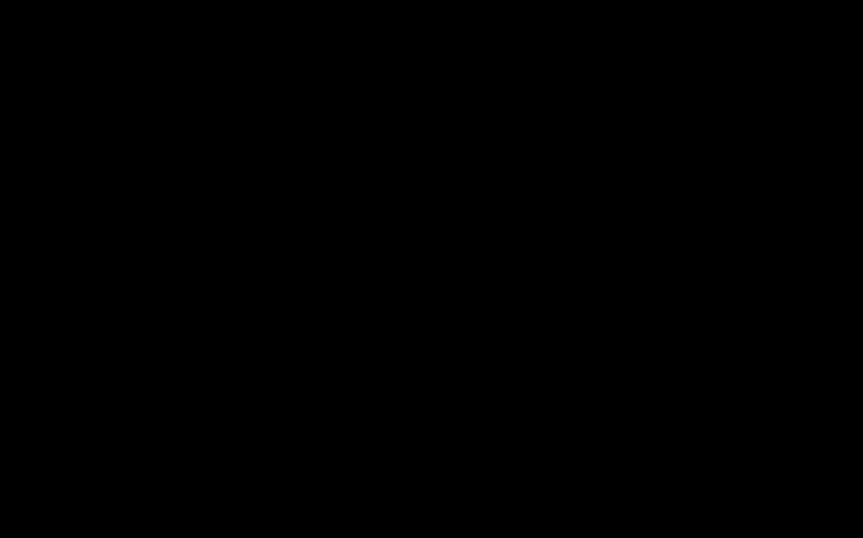
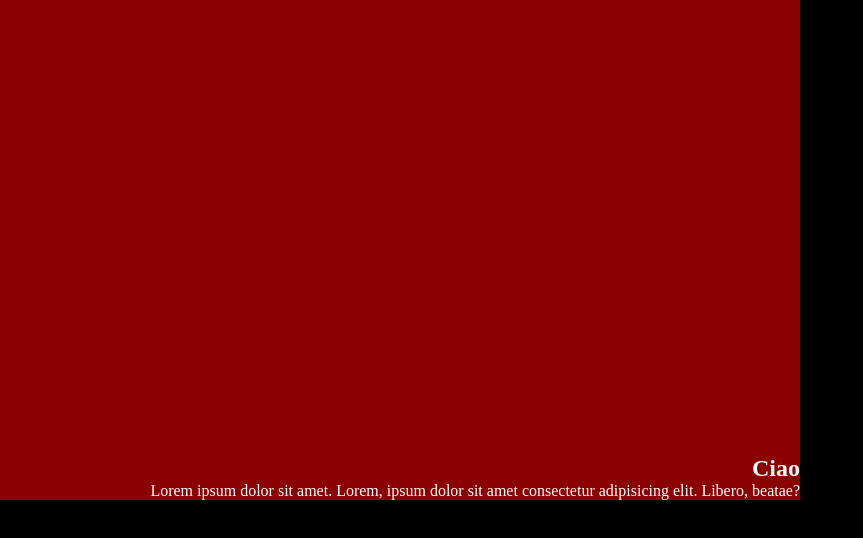
Before and after one commit to Alek90/js-array-carousel, a plain HTML site: page index.html in a window 1280 px wide. Shown: the whole page, without its empty margins (0-863 px from the left). Drawn offline with Linux system fonts and the light colour scheme.

Commit message:
Posizionamento testo.
Proprietà aggiunte per posizionare il testo, inserite proprietà aggiuntive e contenuti per verificare risultato.

```diff
--- a/assets/style.css
+++ b/assets/style.css
@@ -10,4 +10,14 @@ body{
 
 section{
     color: white;
+    display: flex;
+    justify-content: flex-end;
+    align-items: flex-end;
+    height: 500px;
+    width: 800px;
+    background-color: darkred;
 }
+
+.text{
+    text-align: end;
+}
--- a/index.html
+++ b/index.html
@@ -15,9 +15,13 @@
         <!-- sezione in primo piano -->
         <section id="visited">
 
-            <h1 id="country"></h1>
+            <div class="text">
 
-            <p id="text"></p>
+                <h1 id="country">Ciao</h1>
+
+                <p id="caption">Lorem ipsum dolor sit amet. Lorem, ipsum dolor sit amet consectetur adipisicing elit. Libero, beatae?</p>
+
+            </div>
 
         </section>
 
```
